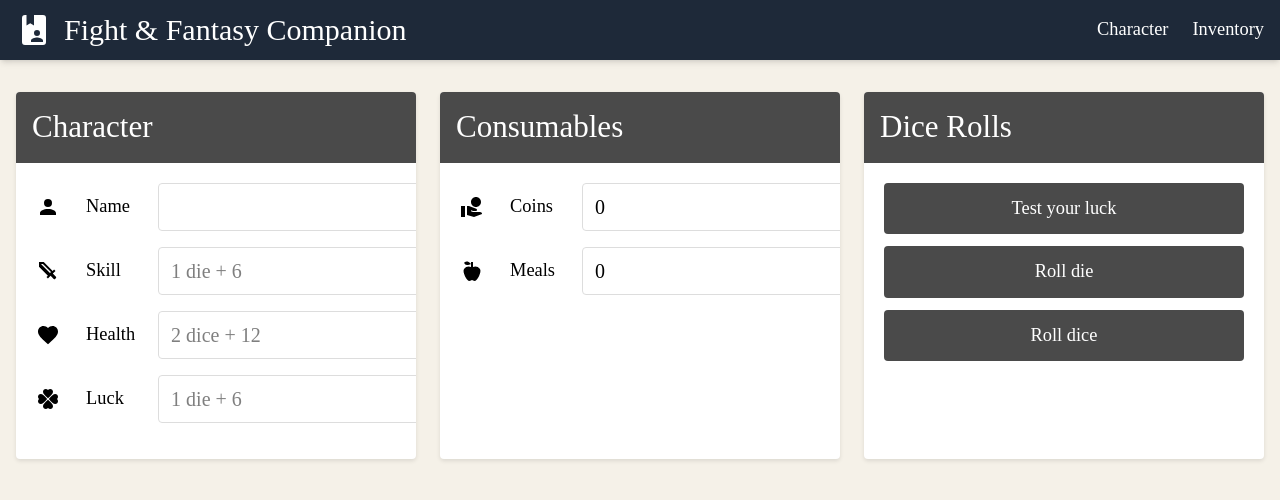
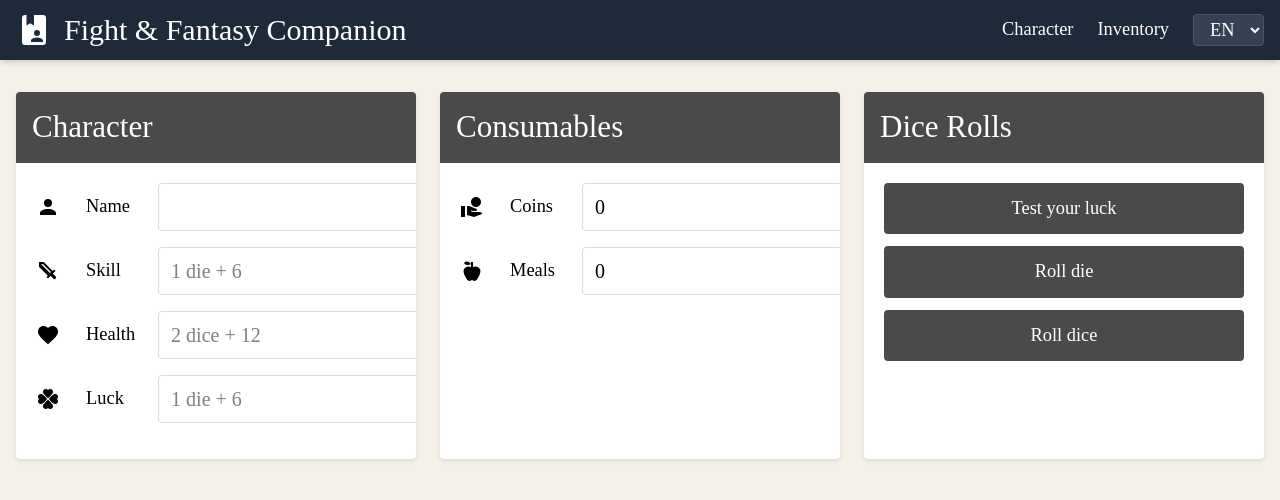
Before and after one commit to dialex/fnf-companion, a React (Vite) app: page / in a window 1280 px wide. Shown: the top 500 px of the page. Built offline with nearby package versions, Linux system fonts and the light colour scheme; the HTML template or start-up script is replaced by a standard one; a web font is replaced by a local one.

Commit message:
feat: add portuguese translation and language selector

```diff
--- a/src/App.jsx
+++ b/src/App.jsx
@@ -1,4 +1,4 @@
-import React, { useState } from 'react';
+import React, { useState, useEffect } from 'react';
 import Icon from '@mdi/react';
 import {
   mdiBookAccount,
@@ -11,7 +11,12 @@ import {
   mdiFoodApple,
   mdiDiceMultiple,
 } from '@mdi/js';
-import { t } from './translations';
+import {
+  t,
+  setLanguage,
+  getCurrentLanguage,
+  getAvailableLanguages,
+} from './translations';
 import './App.css';
 
 function App() {
@@ -21,6 +26,13 @@ function App() {
   const [luck, setLuck] = useState('');
   const [coins, setCoins] = useState('0');
   const [meals, setMeals] = useState('0');
+  const [currentLang, setCurrentLang] = useState(getCurrentLanguage());
+
+  const handleLanguageChange = (e) => {
+    const newLang = e.target.value;
+    setLanguage(newLang);
+    setCurrentLang(newLang);
+  };
 
   const handleNumberChange = (setter, value) => {
     const numValue = parseInt(value) || 0;
@@ -35,7 +47,7 @@ function App() {
             <Icon path={mdiBookAccount} size={1.5} className="text-white" />
             <h1 className="heading text-3xl">{t('app.title')}</h1>
           </div>
-          <nav className="flex gap-6">
+          <nav className="flex items-center gap-6">
             <a
               href="#character"
               className="content hover:text-yellow-400 transition"
@@ -48,6 +60,17 @@ function App() {
             >
               {t('navigation.inventory')}
             </a>
+            <select
+              value={currentLang}
+              onChange={handleLanguageChange}
+              className="content bg-gray-700 text-white border border-gray-600 rounded px-3 py-1 cursor-pointer hover:bg-gray-600 transition"
+            >
+              {getAvailableLanguages().map((lang) => (
+                <option key={lang} value={lang}>
+                  {lang.toUpperCase()}
+                </option>
+              ))}
+            </select>
           </nav>
         </div>
       </header>
--- a/src/translations/index.js
+++ b/src/translations/index.js
@@ -1,7 +1,9 @@
 import enTranslations from './en.json';
+import ptTranslations from './pt.json';
 
 const translations = {
   en: enTranslations,
+  pt: ptTranslations,
 };
 
 let currentLanguage = 'en';
@@ -11,6 +13,10 @@ export const setLanguage = (lang) => {
     currentLanguage = lang;
   }
 };
+
+export const getCurrentLanguage = () => currentLanguage;
+
+export const getAvailableLanguages = () => Object.keys(translations);
 
 export const getTranslation = (key) => {
   const keys = key.split('.');
--- /dev/null
+++ b/src/translations/pt.json
@@ -0,0 +1,32 @@
+{
+  "app": {
+    "title": "Aventuras Fantásticas"
+  },
+  "navigation": {
+    "character": "Personagem",
+    "inventory": "Inventário"
+  },
+  "sections": {
+    "character": "Personagem",
+    "consumables": "Consumíveis",
+    "diceRolls": "Lançamentos de Dados"
+  },
+  "fields": {
+    "name": "Nome",
+    "skill": "Perícia",
+    "health": "Força",
+    "luck": "Sorte",
+    "coins": "Moedas",
+    "meals": "Refeições"
+  },
+  "placeholders": {
+    "skill": "1 dado + 6",
+    "health": "2 dados + 12",
+    "luck": "1 dado + 6"
+  },
+  "dice": {
+    "testYourLuck": "Testar a sorte",
+    "roll1": "Lançar dado",
+    "roll2": "Lançar dados"
+  }
+}
```
